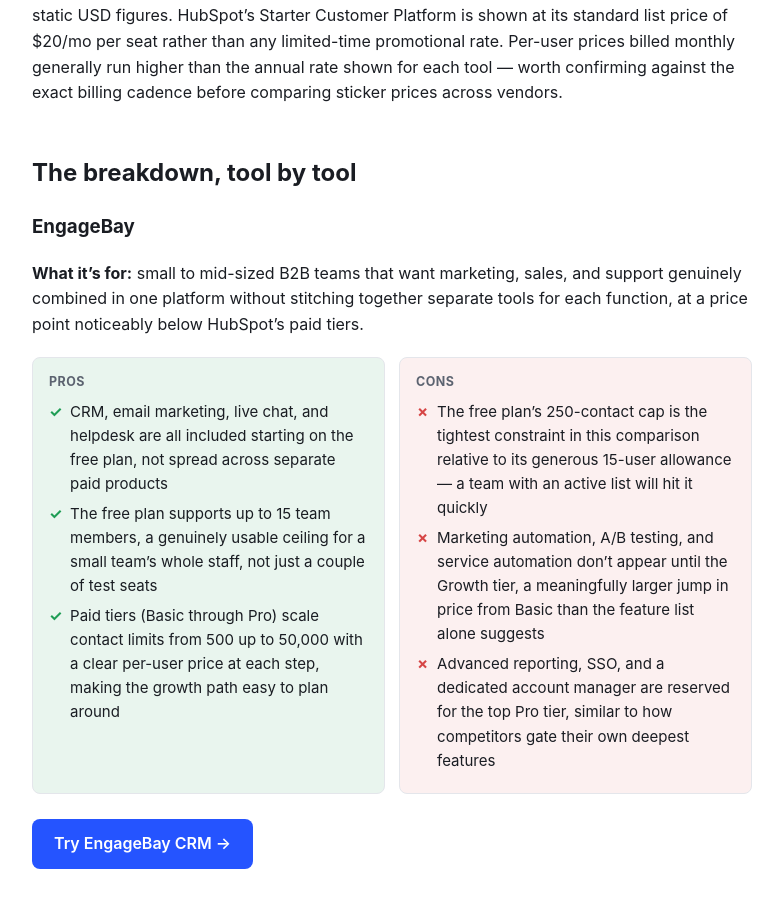
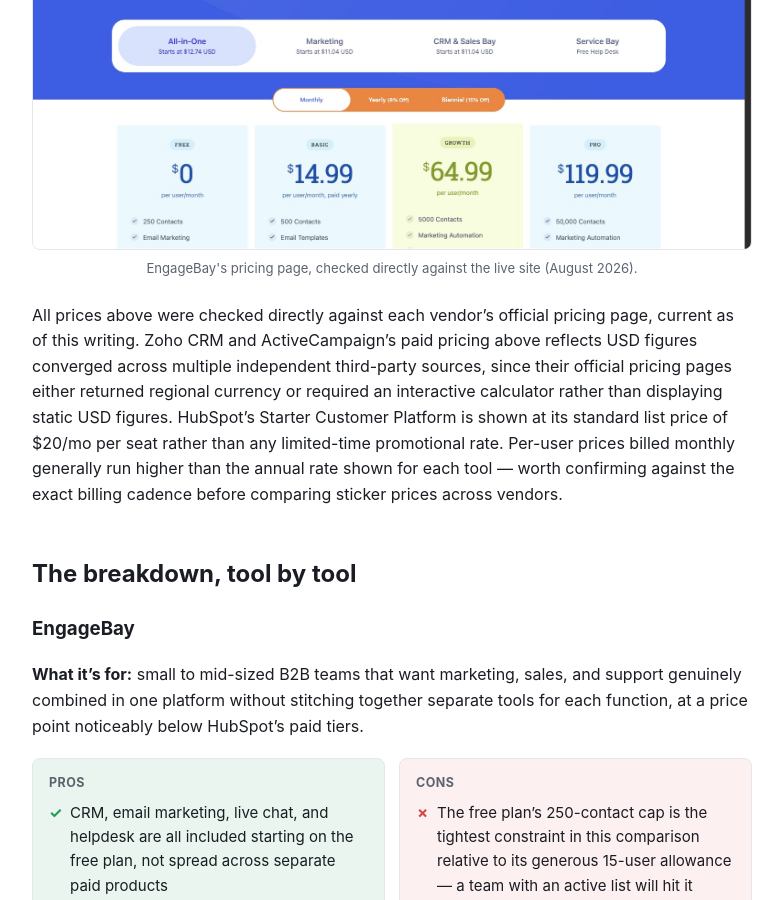
Before and after one commit to akitsu-tkm/overseas-affiliate, a Jekyll site: the page built from _reviews/engagebay-review.md, in a window 1280 px wide and 900 px high, scrolled down 4453 px. Shown: the whole window, without its empty margins (248-1031 px from the left). Built offline with Jekyll 4.4.1, drawn with Linux system fonts in a browser that asks for light colours.

Commit message:
Add pricing page screenshot to EngageBay CRM review
Fills the E-E-A-T screenshot gap identified in the site design review
(research/topics/staysaas-site-design-review.md) that the other 7
Stage-1 articles already had but this newer article was missing.

```diff
--- a/_reviews/engagebay-review.md
+++ b/_reviews/engagebay-review.md
@@ -47,6 +47,11 @@
 | **Freshsales** | $9/user/mo (Growth, billed annually) | Yes — up to 3 users, unlimited contacts, no custom reports or advanced pipeline views | Lowest entry paid price in this comparison for a genuinely bundled CRM, and the free tier has no contact cap | Free and Growth tiers are contact-management and basic pipeline only; lead scoring, workflows, and deeper reporting start on Pro ($39/user/mo annually) |
 | **Keap** | $299/mo (single plan, 2 users included; $2,988/year annually, roughly $249/mo effective) | No — free trial only, credit card not required to start | Full CRM, marketing automation, and payment processing in one contract, with no feature-gated tiers to navigate | Entry price is far above every other tool here; contact-volume limits are set individually at signup rather than published as fixed tiers |
 | **ActiveCampaign** | Roughly $15/mo (Starter, ~1,000 contacts, billed annually) | No — 14-day free trial, no credit card required | Deep email automation and segmentation, with a large integration library | CRM (Pipelines) and sales engagement features are sold as separate add-ons on every tier, not bundled into the base price the way they are with EngageBay, Zoho CRM, or Freshsales |
+
+<figure class="screenshot">
+  <img src="{{ '/assets/images/screenshots/engagebay-pricing.jpg' | relative_url }}" alt="EngageBay's official pricing page showing Free, Basic, Growth, and Pro plans billed monthly" loading="lazy">
+  <figcaption>EngageBay's pricing page, checked directly against the live site (August 2026).</figcaption>
+</figure>
 
 All prices above were checked directly against each vendor's official pricing page, current as of this writing. Zoho CRM and ActiveCampaign's paid pricing above reflects USD figures converged across multiple independent third-party sources, since their official pricing pages either returned regional currency or required an interactive calculator rather than displaying static USD figures. HubSpot's Starter Customer Platform is shown at its standard list price of $20/mo per seat rather than any limited-time promotional rate. Per-user prices billed monthly generally run higher than the annual rate shown for each tool — worth confirming against the exact billing cadence before comparing sticker prices across vendors.
 
```
Also changed, not shown: assets/images/screenshots/engagebay-pricing.jpg (added).
